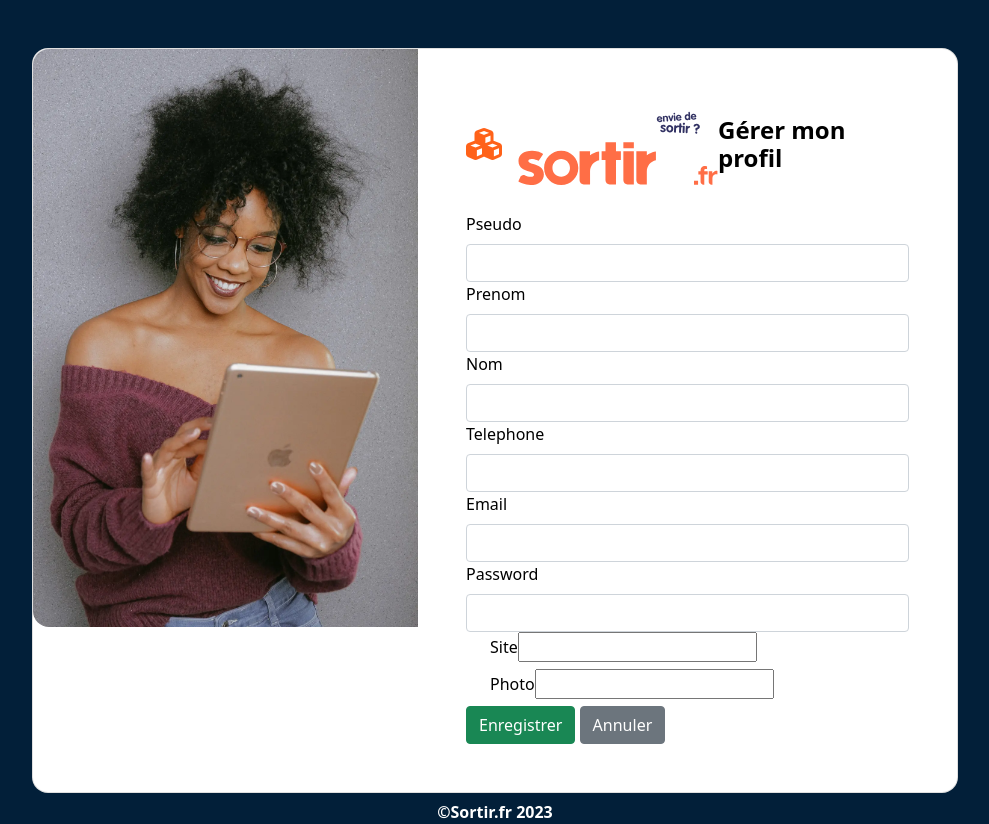
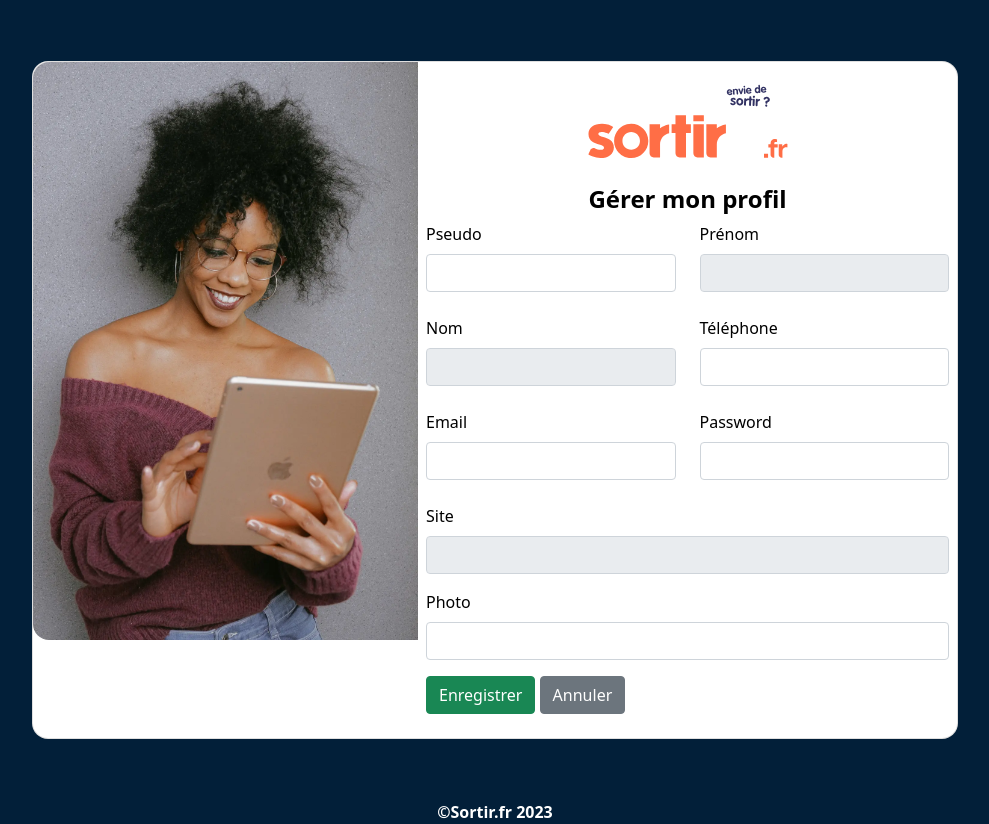
Before and after one commit to HoussSak/sortir.fr, a Symfony app: template templates/user/index.html.twig in a window 1280 px wide. Shown: the whole page, without its empty margins (145-1134 px from the left). Run offline with Twig, Linux system fonts and the light colour scheme; the template is opened without the code that fills it, so the values that code supplies are empty; form fields are guessed from the names that the template uses; some libraries are stand-ins or nearby versions.

Commit message:
ajout Modification Profil

```diff
--- a/templates/user/index.html.twig
+++ b/templates/user/index.html.twig
@@ -1,6 +1,8 @@
 {% extends 'base.html.twig' %}
 
-{% block title %}Register{% endblock %}
+{% block title %}
+    Register
+{% endblock %}
 
 {% block body %}
 <section class="vh-100" style="background-color: #021F39;">
@@ -10,93 +12,105 @@
                 <div class="card" style="border-radius: 1rem;">
                     <div class="row g-0">
                         <div class="col-md-6 col-lg-5 d-none d-md-block">
-                            <img src="{{ asset('img/img1.webp') }}"
-                                 alt="login form" class="img-fluid" style="border-radius: 1rem 0 0 1rem;" />
-                        </div>
-                        <div class="col-md-6 col-lg-7 d-flex align-items-center">
-                            <div class="card-body p-4 p-lg-5 text-black">
-
-                                <div class="d-flex align-items-center mb-3 pb-1">
-
-                                    <i class="fas fa-cubes fa-2x me-3" style="color: #ff6219;"></i>
-                                    <a href="{{ path('app_login') }}"><img src="{{ asset('img/Logo.svg') }} "width="200" alt="sortir.com"></a>
-                                    <span class="h4 fw-bold mb-0">Gérer mon profil</span>
+                            <img src="{{ asset('img/img1.webp') }}" alt="login form" class="img-fluid" style="border-radius: 1rem 0 0 1rem;"/>
                         </div>
 
+                        <div class="col-md-6 col-lg-7 d-flex align-items-center">
+                            <div class="card-body p-2 text-black">
+
+                                <div class="d-flex flex-column align-items-center mb-3 pb-1">
+                                    <a href="{{ path('app_login') }}"><img src="{{ asset('img/Logo.svg') }} "
+                                    width="200" alt="sortir.com"></a>
+                                </div>
+                                <h4 class="fw-bold mb-2 text-center">Gérer mon profil</h4>
+
                                 {{ form_start(registrationForm) }}
-    {{ form_row(registrationForm.pseudo,{
-        attr:{
-            class:'form-control'
-        },row_attr:{
-            class:'form-group'
+
+                                <div class="row">
+                                    <div class="col-md-6 mb-2">
+                                        {{ form_row(registrationForm.pseudo, {
+                                            label: 'Pseudo',
+                                            attr: {
+                                                class: 'form-control'
                                             }
                                         }) }}
-    {{ form_row(registrationForm.prenom,{
-        attr:{
-            class:'form-control'
-        },row_attr:{
-            class:'form-group'
+                                    </div>
+                                    <div class="col-md-6 mb-2">
+                                        {{ form_row(registrationForm.prenom, {
+                                            label: 'Prénom',
+                                            attr: {
+                                                class: 'form-control',
+                                                disabled: 'ROLE_ADMIN' in app.user.roles ? false : true
+
                                             }
                                         }) }}
+                                    </div>
+                                </div>
 
-    {{ form_row(registrationForm.nom,{
-        attr:{
-            class:'form-control'
-        },row_attr:{
-            class:'form-group'
+                                <div class="row">
+                                    <div class="col-md-6 mb-2">
+                                        {{ form_row(registrationForm.nom, {
+                                                label: 'Nom',
+                                                attr: {
+                                                    class: 'form-control',
+                                                    disabled: 'ROLE_ADMIN' in app.user.roles ? false : true
                                                 }
                                             }) }}
-    {{ form_row(registrationForm.telephone,{
-        attr:{
-            class:'form-control'
-        },row_attr:{
-            class:'form-group'
+                                    </div>
+                                    <div class="col-md-6 mb-2">
+                                        {{ form_row(registrationForm.telephone, {
+                                            label: 'Téléphone',
+                                            attr: {
+                                                class: 'form-control'
                                             }
                                         }) }}
-    {{ form_row(registrationForm.email,{
-        attr:{
-            class:'form-control'
-        },row_attr:{
-            class:'form-group'
+                                    </div>
+                                </div>
+
+                                <div class="row">
+                                    <div class="col-md-6 mb-2">
+                                        {{ form_row(registrationForm.email, {
+                                            label: 'Email',
+                                            attr: {
+                                                class: 'form-control'
                                             }
                                         }) }}
+                                    </div>
+                                    <div class="col-md-6 mb-2">
                                         {{ form_row(registrationForm.plainPassword, {
                                             label: 'Password',
-        attr:{
-            class:'form-control'
-        },row_attr:{
-            class:'form-group'
+                                            attr: {
+                                                class: 'form-control'
                                             }
                                         }) }}
+                                    </div>
+                                </div>
 
-
-
-
-
-    {{ form_row(registrationForm.site,{
-        attr:{
-            class:'form-group'
-        },row_attr:{
-            class:'form-check'
+                                <div class="mb-2">
+                                    {{ form_row(registrationForm.site, {
+                                        label: 'Site',
+                                        attr: {
+                                            class: 'form-control',
+                                            disabled: 'ROLE_ADMIN' in app.user.roles ? false : true
                                         }
                                     }) }}
+                                </div>
 
-                                {{ form_row(registrationForm.photo,{
-                                    attr:{
-                                        class:'form-group'
-                                    },row_attr:{
-                                        class:'form-check'
+                                <div class="mb-3">
+                                    {{ form_row(registrationForm.photo, {
+                                        label: 'Photo',
+                                        attr: {
+                                            class: 'form-control'
                                         }
                                     }) }}
+                                </div>
 
+                                <div class="mb-3">
+                                    <button type="submit" class="btn btn-success">Enregistrer</button>
+                                    <a href="{{ path('app_home') }}" class="btn btn-secondary">Annuler</a>
+                                </div>
 
-
-    <div>
-        <button type="submit" class="btn btn-success">Enregistrer</button>
                                 {{ form_end(registrationForm) }}
-        <a href="{{ path('app_home') }}" class="btn btn-secondary">Annuler</a>
-
-    </div>
                             </div>
                         </div>
                     </div>
@@ -105,6 +119,8 @@
         </div>
     </div>
 </section>
+{% endblock %}
 
-{% endblock %}
-{% block footer %} {{ parent () }} {%  endblock %}
+{% block footer %}
+    {{ parent () }}
+{%  endblock %}
```
Lines whose indentation alone changed are shown as unchanged.
